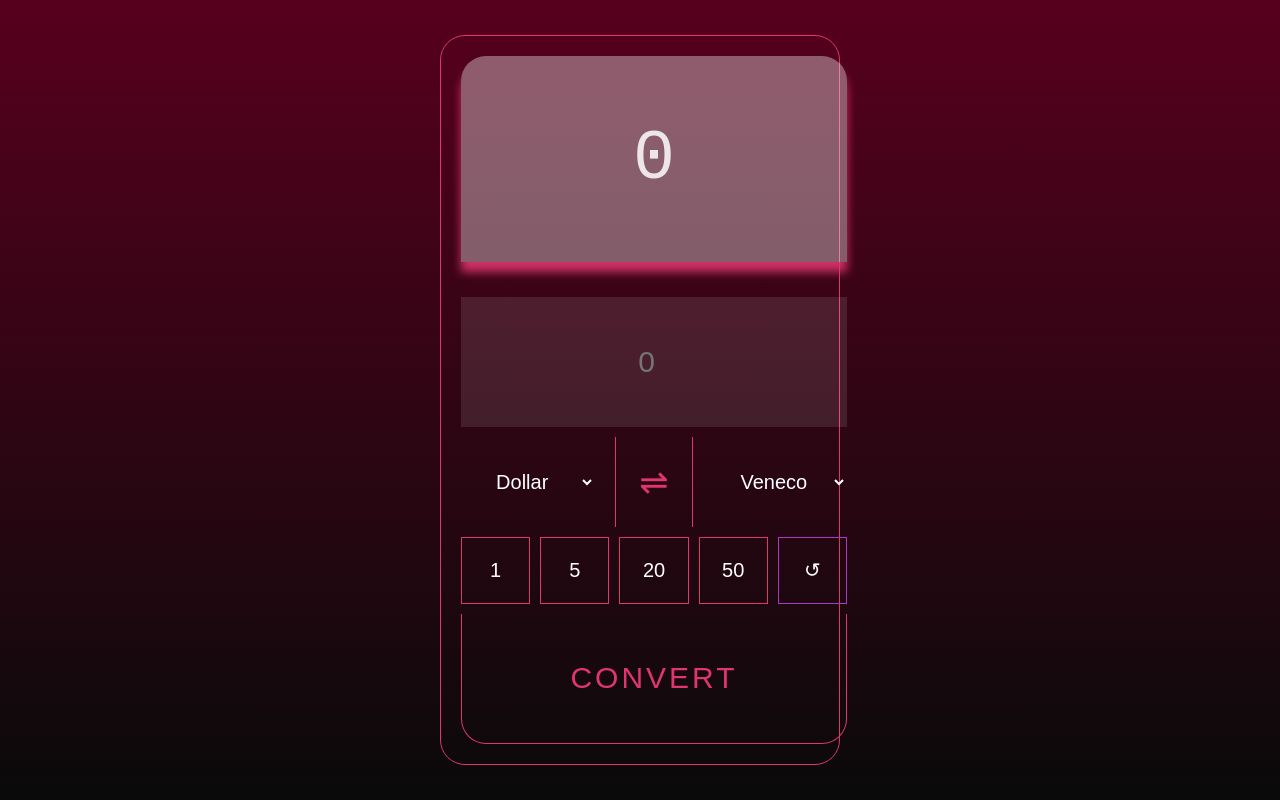
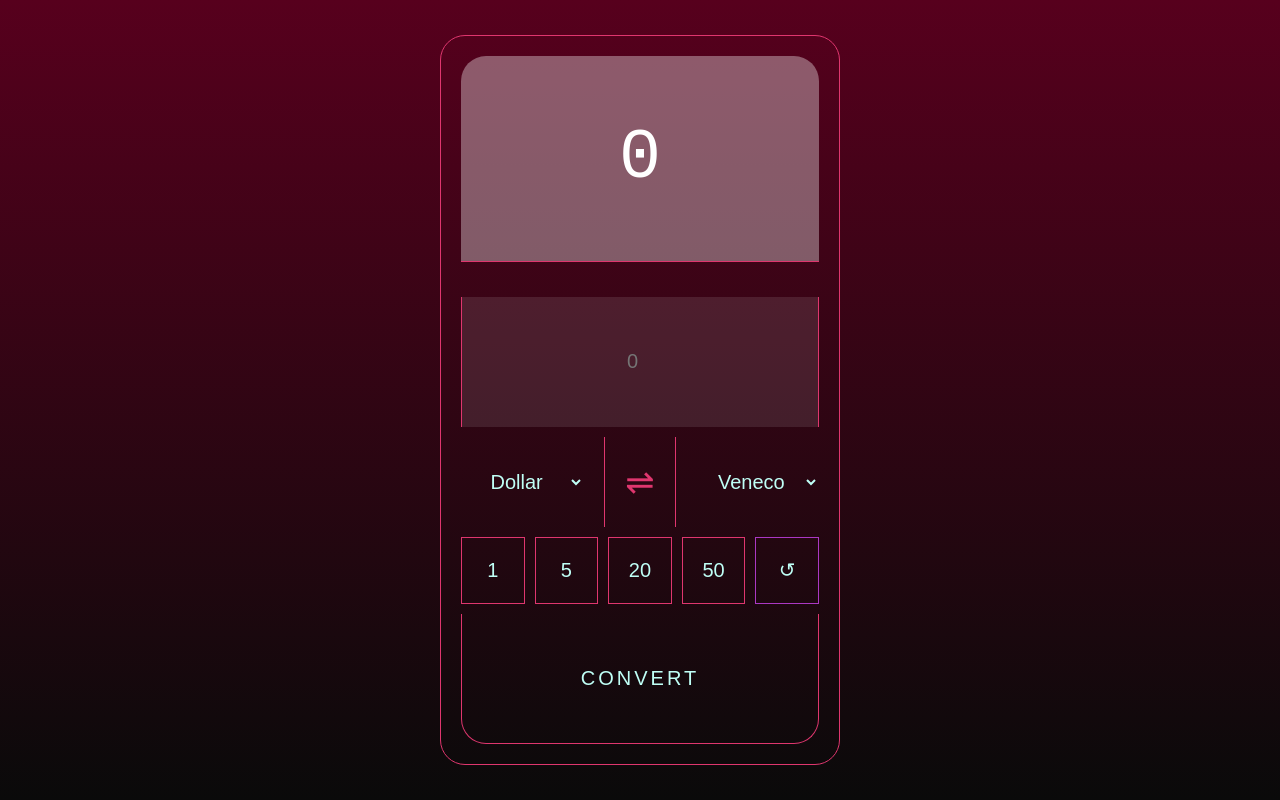
Before and after one commit to vicventum/Currency-Converter, a website with bundled scripts: page src/index.html in a window 1280 px wide. Built offline with nearby package versions, Linux system fonts and the light colour scheme.

Commit message:
Agrega detalles finales

```diff
--- a/src/app/scss/components/_buttons.scss
+++ b/src/app/scss/components/_buttons.scss
@@ -2,7 +2,7 @@
     cursor: pointer;
     border: none;
     background-color: transparent;
-    color: $light;
+    color: $font-color;
 
     transition: background-color .25s ease-in-out;
 
@@ -36,7 +36,7 @@
         border-bottom-left-radius: $border;
 
         font-size: $f-medium;
-        color: $secondary;
+        // color: $font-color;
         letter-spacing: 3px;
 
         transition: color .25s ease-in-out;
--- a/src/app/scss/components/_input.scss
+++ b/src/app/scss/components/_input.scss
@@ -2,12 +2,13 @@
     background-color: rgba(255, 255, 255, 0.1);
     border: none;
 
-    font-size: 2.5rem;
+    font-size: $f-medium;
     text-align: inherit;
 
-    @include media('>=360px') {
-        font-size: $f-medium;
-    }
+    border-left: 1px solid $secondary;
+    border-right: 1px solid $secondary;
+
+
 
     transition: background-color .2s;
 
--- a/src/app/scss/components/_screen.scss
+++ b/src/app/scss/components/_screen.scss
@@ -3,13 +3,14 @@
     height: 100%;
 
     background-color: $light-transparent;
-    opacity: .9;
 
     border-top-left-radius: $border;
     border-top-right-radius: $border;
-    box-shadow: 0rem 1rem 1rem 0rem $secondary;
+    border-bottom: 1px solid $secondary;
+    // box-shadow: inset 0rem -1rem 2rem 0rem var(--secondary);
 
    font-size: $f-big;
+   color: $light;
    text-align: center;
 
 
--- a/src/app/scss/config/_reset.scss
+++ b/src/app/scss/config/_reset.scss
@@ -15,13 +15,13 @@ html {
 
 body {
     font-family: monospace;
-    color: $light;
+    color: $font-color;
     font-size: $f-medium;
     margin: 0;
 }
 input,
 select {
-    color: $light;
+    color: $font-color;
     background-color: transparent;
     border: none;
     text-align: center;
--- a/src/app/scss/config/_variables.scss
+++ b/src/app/scss/config/_variables.scss
@@ -4,19 +4,23 @@
   --secondary: #df366e;
   --secondary-dark: #57001d;
   --terceary: #ab38c3;
+  --font-color: #bffff6;
 
   --valid: rgb(179, 255, 179);
   --invalid: rgb(255, 189, 177);
 
   --light: #ffffff;
-  --light-transparent: rgba(255, 255, 255, 0.4);
+  --light-transparent: rgba(255, 255, 255, 0.35);
   --dark: #0a0a0a;
 
   // Fonts
   --f-big: 7rem;
-  --f-medium: 3rem;
+  --f-medium: 2rem;
   --f-small: 2rem;
 
+  @include media('>=360px') {
+    $f-medium: 3rem;
+  }
   // Sizes
   --border: 2.5rem
 }
@@ -25,6 +29,7 @@ $primary: var(--primary);
 $secondary: var(--secondary);
 $secondary-dark: var(--secondary-dark);
 $terceary: var(--terceary);
+$font-color: var(--font-color);
 $valid: var(--valid);
 $invalid: var(--invalid);
 $light: var(--light);
```
Also changed, not shown: 4 other files.
